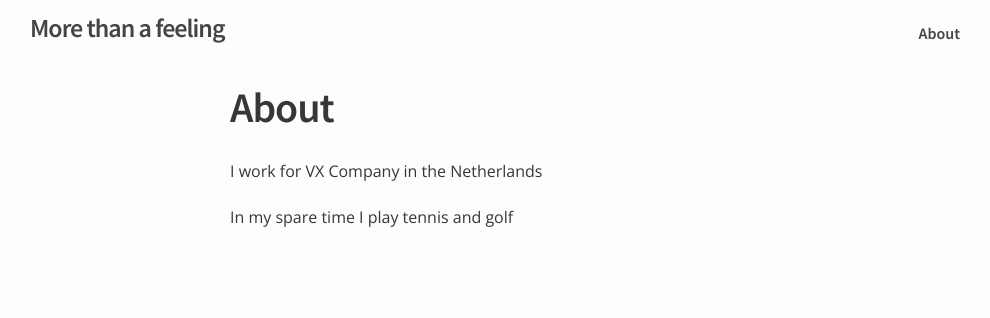
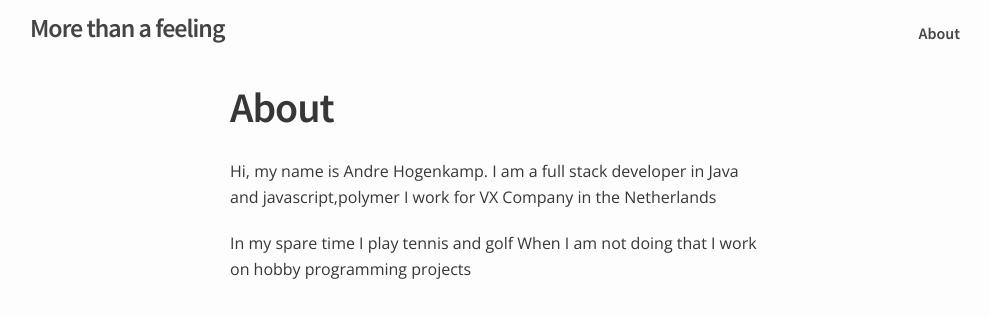
Before and after one commit to tikal86/tikal86.github.io, a Jekyll site: the page built from about.md, in a window 1280 px wide. Shown: the top 318 px of the page, without its empty margins (140-1130 px from the left). Built offline with Jekyll 4.4.1, drawn with Linux system fonts in a browser that asks for light colours.

```diff
--- a/about.md
+++ b/about.md
@@ -4,6 +4,9 @@ title: About
 permalink: /about/
 ---
 
+Hi, my name is Andre Hogenkamp.
+I am a full stack developer in Java and javascript,polymer
 I work for VX Company in the Netherlands
 
 In my spare time I play tennis and golf
+When I am not doing that I work on hobby programming projects
```
Also changed, not shown: _posts/2020-11-14-starting-with-elm.md (added, +38 -0 lines).
